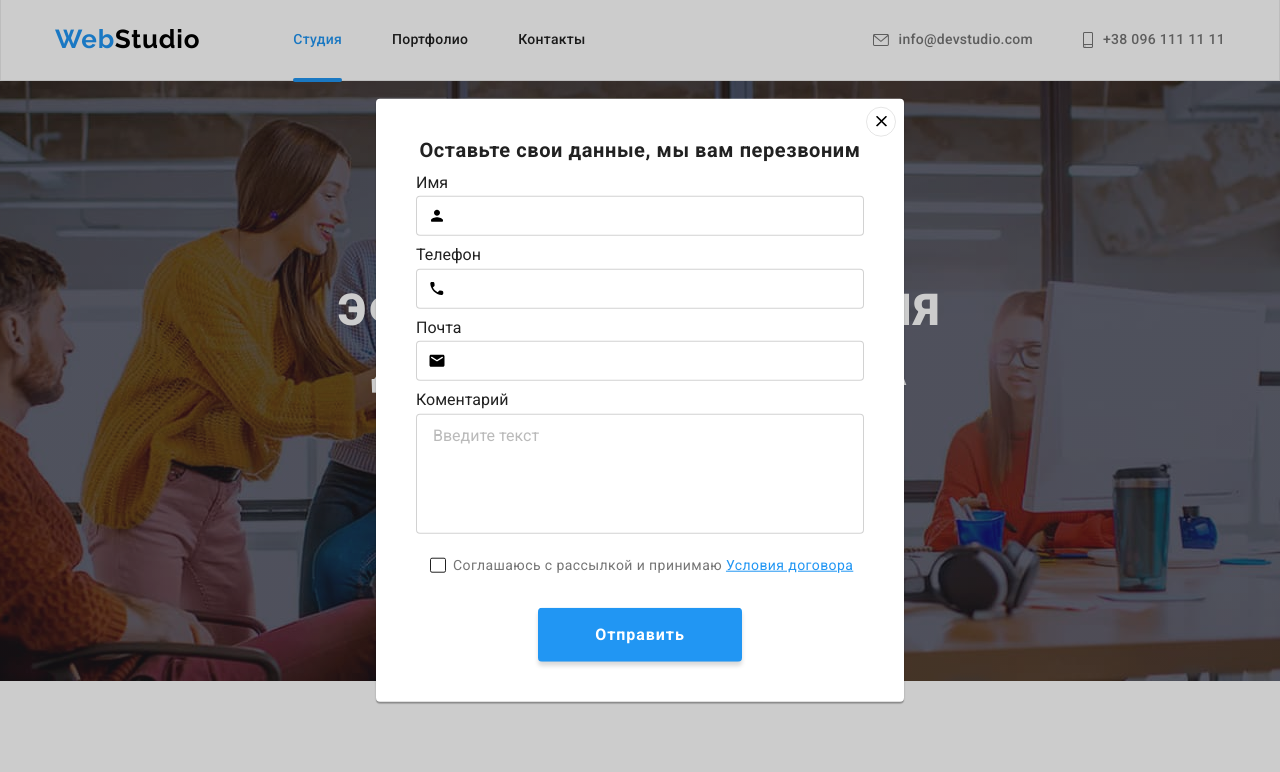
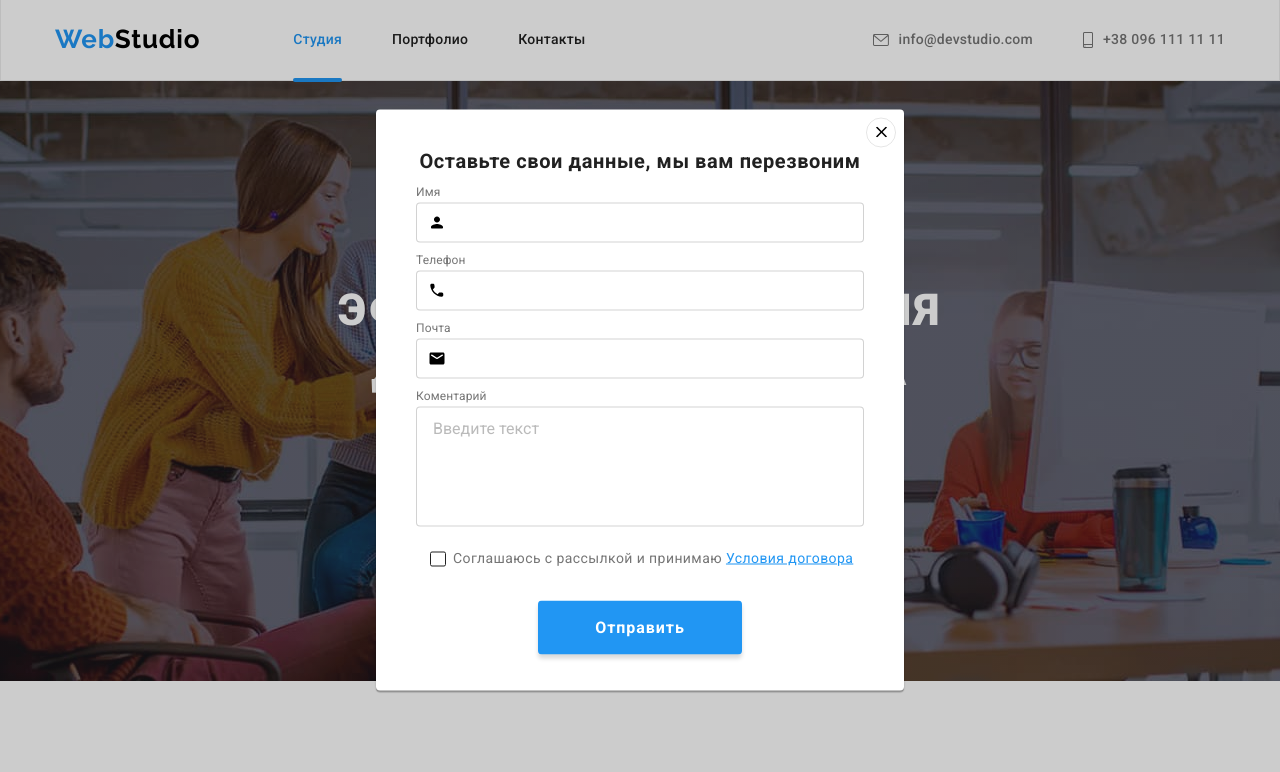
Before and after one commit to tilugdmytro/goit-markup-hw-06, a plain HTML site: page index.html in a window 1280 px wide. Both pictures are taken after a click on the button "Заказать услугу". Shown: the top 772 px of the page. Drawn offline with nearby package versions, Linux system fonts and the light colour scheme.

Commit message:
добавляет стили тексту

```diff
--- a/css/styles.css
+++ b/css/styles.css
@@ -647,7 +647,7 @@ img{
     transform: translate(-50%, -50%);
     padding: 40px;
     width: 528px;
-    min-height: 581px;
+    height: 581px;
     background-color: #FFFFFF;
     box-shadow: 0px 1px 3px rgba(0, 0, 0, 0.12), 0px 1px 1px rgba(0, 0, 0, 0.14), 0px 2px 1px rgba(0, 0, 0, 0.2);
     border-radius: 4px;
@@ -689,6 +689,11 @@ img{
 
 .contact-form-field {
     margin-bottom: 4px;
+    font-weight: 400;
+    font-size: 12px;
+    line-height: 1.17;
+    letter-spacing: 0.01em;
+    color: #757575;
 }
 
 .contact-form-title {
```
Also changed, not shown: 2 other files.
